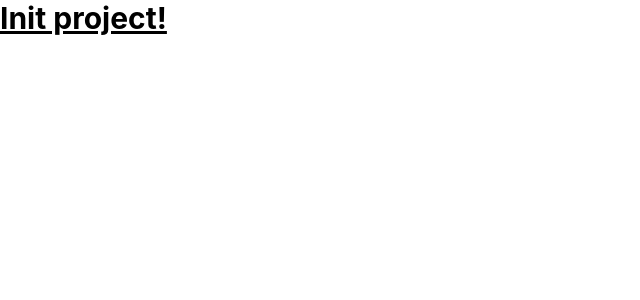
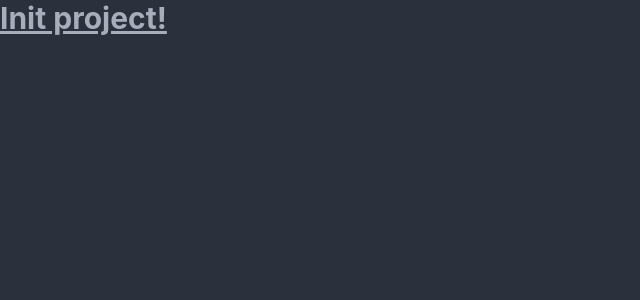
Before and after one commit to i-doshechnikow/github-finder, a React (Create React App) app: page / in a window 1280 px wide. Shown: the top 300 px of the page, without its empty margins (0-640 px from the left). Built offline with nearby package versions, Linux system fonts and the light colour scheme.

Commit message:
implement tailwind

```diff
--- a/package.json
+++ b/package.json
@@ -6,6 +6,7 @@
     "@testing-library/jest-dom": "^5.16.3",
     "@testing-library/react": "^12.1.4",
     "@testing-library/user-event": "^13.5.0",
+    "daisyui": "^2.13.6",
     "react": "^18.0.0",
     "react-dom": "^18.0.0",
     "react-scripts": "5.0.0",
--- a/public/index.html
+++ b/public/index.html
@@ -1,14 +1,12 @@
 <!DOCTYPE html>
-<html lang="en">
+<html lang="en" data-theme="dark">
+
 <head>
   <meta charset="utf-8" />
   <link rel="icon" href="%PUBLIC_URL%/favicon.ico" />
   <meta name="viewport" content="width=device-width, initial-scale=1" />
   <meta name="theme-color" content="#000000" />
-    <meta
-      name="description"
-      content="Web site created using create-react-app"
-    />
+  <meta name="description" content="Web site created using create-react-app" />
   <link rel="apple-touch-icon" href="%PUBLIC_URL%/logo192.png" />
   <!--
       manifest.json provides metadata used when your web app is installed on a
@@ -24,8 +22,9 @@
       work correctly both with client-side routing and a non-root public URL.
       Learn how to configure a non-root public URL by running `npm run build`.
     -->
-    <title>React App</title>
+  <title>Github finder</title>
 </head>
+
 <body>
   <noscript>You need to enable JavaScript to run this app.</noscript>
   <div id="root"></div>
@@ -40,4 +39,5 @@
       To create a production bundle, use `npm run build` or `yarn build`.
     -->
 </body>
+
 </html>
--- a/src/App.js
+++ b/src/App.js
@@ -1,11 +1,10 @@
-import logo from './logo.svg';
-import './App.css';
-
 function App() {
   return (
-    <h1 className="text-3xl font-bold underline">
-      Init project!
-    </h1>
+    <div>
+      <h1 className="text-3xl font-bold underline">
+        Init project!
+      </h1>
+    </div>
   )
 }
 
--- a/tailwind.config.js
+++ b/tailwind.config.js
@@ -5,5 +5,5 @@ module.exports = {
   theme: {
     extend: {},
   },
-  plugins: [],
+  plugins: [require('daisyui')],
 }
```
Also changed, not shown: 1 other file (tests, documents, lock files or other folders). Lines whose indentation alone changed are shown as unchanged.
